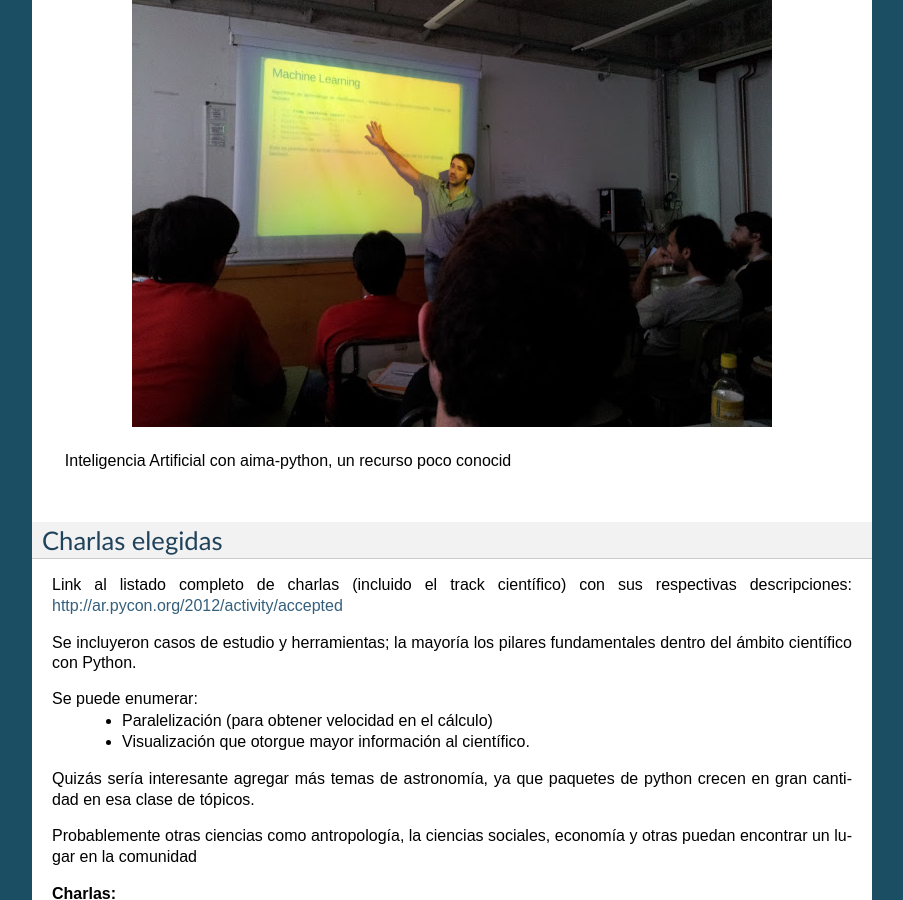
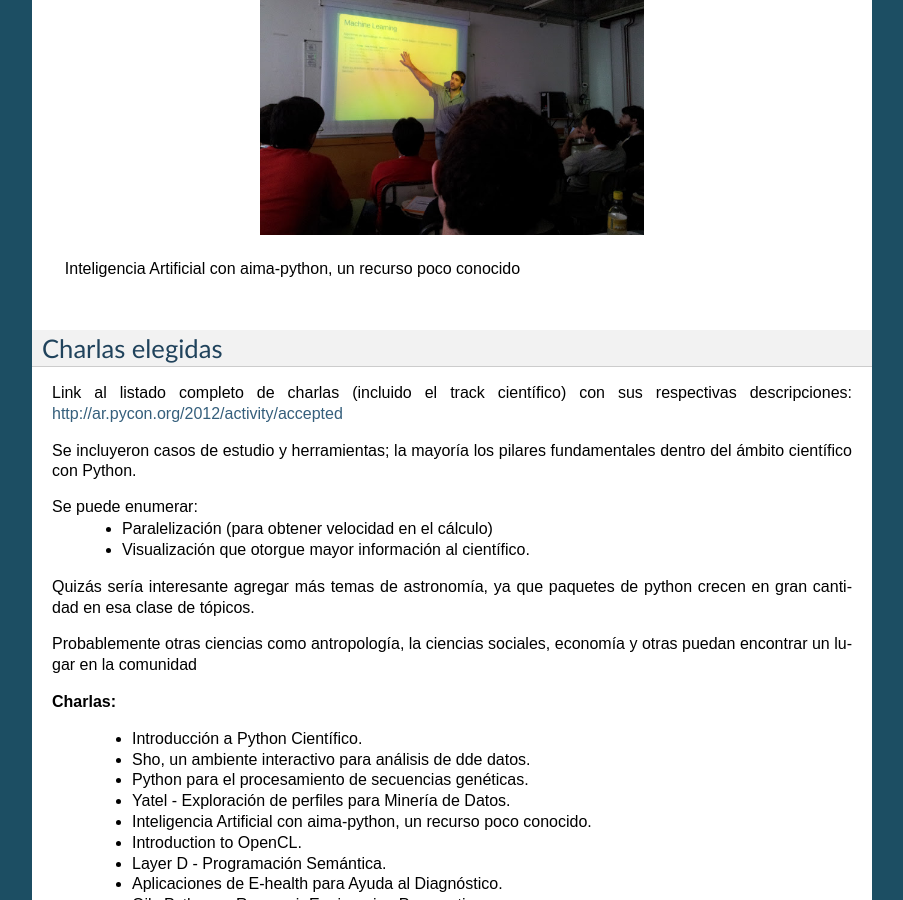
Before and after one commit to leliel12/pyconar20012_postmortem, a Sphinx documentation site: the page built from source/ciencia.rst, in a window 1280 px wide and 900 px high, scrolled down 540 px. Shown: the whole window, without its empty margins (198-1101 px from the left). Built offline with Sphinx 7.4.7, drawn with Linux system fonts in a browser that asks for light colours; pages that are not in the unit, such as notebooks, are missing from menus.

Commit message:
added sizes track cientifico

```diff
--- a/source/ciencia.rst
+++ b/source/ciencia.rst
@@ -25,12 +25,13 @@ Se pueden enumerar los siguientes:
     - Mostrar la combinación de la educación, ingeniería y ciencia con la
       computación a través de Python.
 
-.. only:: html
 
-    .. figure:: ciencia/aima.jpg
-        :align: center
 
-        Inteligencia Artificial con aima-python, un recurso poco conocid
+.. figure:: ciencia/aima.jpg
+    :align: center
+    :scale: 60 %
+
+    Inteligencia Artificial con aima-python, un recurso poco conocido
 
 
 
@@ -95,12 +96,11 @@ sus negocios.
 En la estadísticas, un media de 32 personas indicaron que estaban interesados en
 asistir a las diferentes charlas del track (la desviación fue 14.12).
 
-.. only:: html
+.. figure:: ciencia/myhdl.jpg
+    :align: center
+    :scale: 60 %
 
-    .. figure:: ciencia/myhdl.jpg
-        :align: center
-
-        MyHDL, de python al silicio.
+    MyHDL, de python al silicio.
 
 
 Resumen
```
Also changed, not shown: 1 other file.
